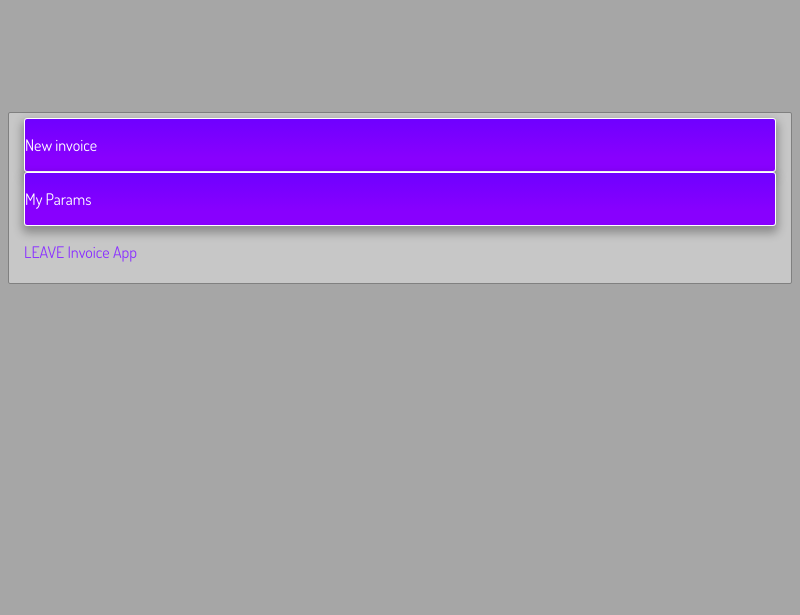
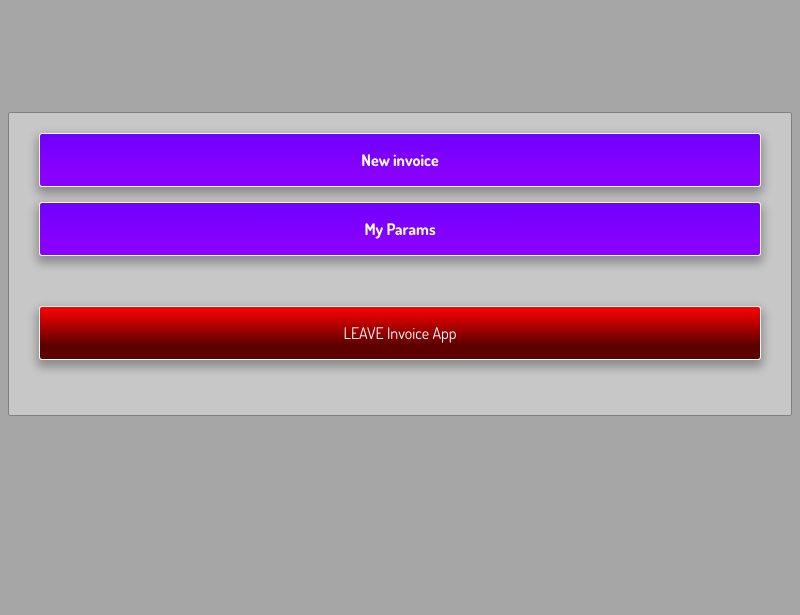
Before and after one commit to SofianD/invoice-app, an Electron app: page src/home.html in a window 800 px wide. Shown: the part 185-800 px from the top of the page. Drawn offline with Linux system fonts and the light colour scheme.

Commit message:
Adds common css rule

```diff
--- a/src/css/styles.css
+++ b/src/css/styles.css
@@ -59,6 +59,22 @@ input, button {
     max-width: 960px;
 }
 
+.m-15 {
+    margin: 15px;
+}
+
+.m-15-30 {
+    margin: 50px 15px;
+}
+
+.pointer {
+    cursor: pointer;
+}
+
+.txt-center {
+    text-align: center;
+}
+
 .d-flex {
     display: flex;
     flex-direction: column;
@@ -79,6 +95,19 @@ input, button {
     background: -moz-linear-gradient(180deg, rgb(111, 0, 255) 0%, rgba(136,0,254,1) 74%);
     background: -webkit-linear-gradient(180deg, rgba(111, 0, 255) 0%, rgba(136,0,254,1) 74%);
     background: linear-gradient(180deg, rgba(111, 0, 255) 0%, rgba(136,0,254,1) 74%);
+    filter: progid:DXImageTransform.Microsoft.gradient(startColorstr="#6200ff",endColorstr="#8800fe",GradientType=1);
+    color: white;
+    box-shadow: 0 5px 10px 2px #0000004d;
+    border-radius: 3px;
+    border: solid white 1px;
+    font-weight: bold;
+}
+
+.red-bg {
+    background: rgb(255, 0, 0);
+    background: -moz-linear-gradient(180deg, rgb(255, 0, 0) 0%, rgb(92, 0, 0) 74%);
+    background: -webkit-linear-gradient(180deg, rgb(255, 0, 0) 0%, rgb(92, 0, 0) 74%);
+    background: linear-gradient(180deg, rgb(255, 0, 0) 0%, rgb(92, 0, 0) 74%);
     filter: progid:DXImageTransform.Microsoft.gradient(startColorstr="#6200ff",endColorstr="#8800fe",GradientType=1);
     color: white;
     box-shadow: 0 5px 10px 2px #0000004d;
```
